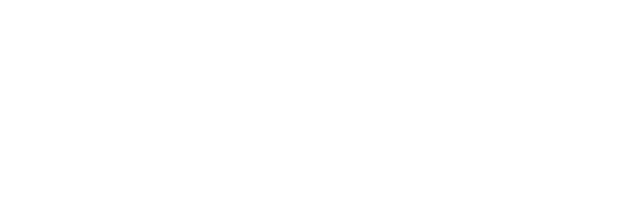
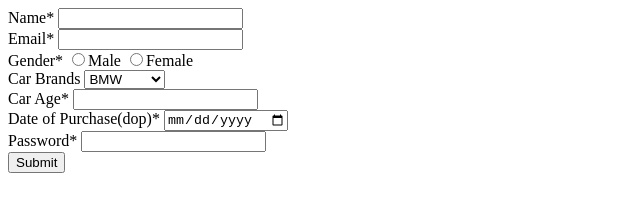
Before and after one commit to acciojob/car-insurance-form-TejaswiniHirudkar, a website: page main.html in a window 1280 px wide. Shown: the whole page, without its empty margins (0-640 px from the left). Drawn offline with Linux system fonts and the light colour scheme.

Commit message:
created a submission

```diff
--- a/main.html
+++ b/main.html
@@ -7,10 +7,43 @@
 </head>
 
 <body>
-	<!-- the entire body must be written by student -->
-    <script type="text/javascript" src="./script.js">
-</script>
+	<form method="post">
+		<label for="name">Name*</label>
+		<input id="name" type="text" required>
+		<br>
 
+		<label for="email">Email*</label>
+		<input id="email" type="email" required>
+		<br>
+
+		<label for="gender">Gender*</label>
+		<input id="gender" type="radio" required name="gender">Male
+		<input id="gender" type="radio" required name="gender">Female
+		<br>
+
+		<label for="cars">Car Brands</label>
+		<select id="cars">
+			<option>BMW</option>
+			<option>Audi</option>
+			<option>Mercedez</option>
+		</select>
+		<br>
+
+		<label for="carage">Car Age*</label>
+		<input id="carage" type="number" required>
+		<br>
+
+		<label for="dop">Date of Purchase(dop)*</label>
+		<input id="dop" type="date" required>
+		<br>
+
+		<label for="password">Password*</label>
+		<input id="password" type="password" required>
+		<br>
+
+		<button type="submit" id="btn">Submit</button>
+
+	</form>
 </body>
 
 </html>
```
